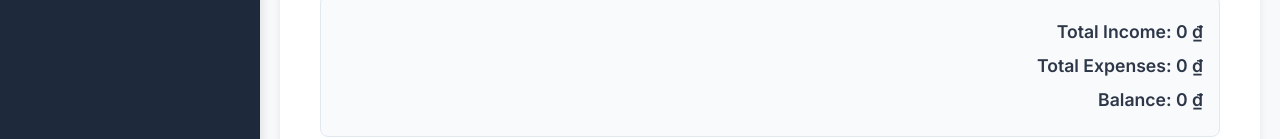
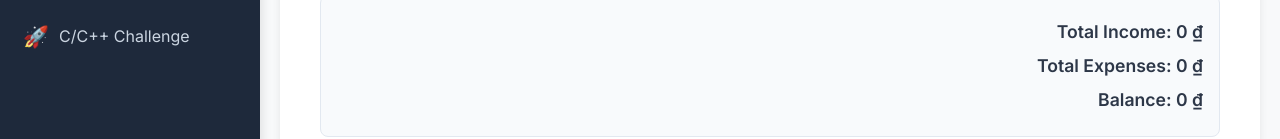
Before and after one commit to bbbbth14/App, a plain HTML site: page index.html in a window 1280 px wide. Shown: the part 576-715 px from the top of the page. Drawn offline with nearby package versions, Linux system fonts and the light colour scheme.

Commit message:
Synchronize navigation menus across all pages
- Add C/C++ Challenge link to sidebar menus on all pages
- Ensure consistent navigation structure across entire site
- All pages now have complete menu with 9 items:
  * Home
  * Finance
  * Gold Price
  * Split Money
  * C Q&A
  * Embedded
  * Linux/Driver
  * Olympia Quiz
  * C/C++ Challenge (NEW)

```diff
--- a/index.html
+++ b/index.html
@@ -24,6 +24,7 @@
                 <li><a href="embedded-interview.html"><span class="sidebar-icon">🔧</span> Embedded</a></li>
                 <li><a href="linux-interview.html"><span class="sidebar-icon">🐧</span> Linux/Driver</a></li>
                 <li><a href="olympia-quiz.html"><span class="sidebar-icon">🏆</span> Olympia Quiz</a></li>
+                <li><a href="cpp-challenge.html"><span class="sidebar-icon">🚀</span> C/C++ Challenge</a></li>
             </ul>
         </aside>
 
```
Also changed, not shown: c-interview.html (+1 -0 lines), embedded-interview.html (+1 -0 lines), gold-price.html (+1 -0 lines), linux-interview.html (+1 -0 lines), olympia-quiz.html (+1 -0 lines), split.html (+1 -0 lines).
